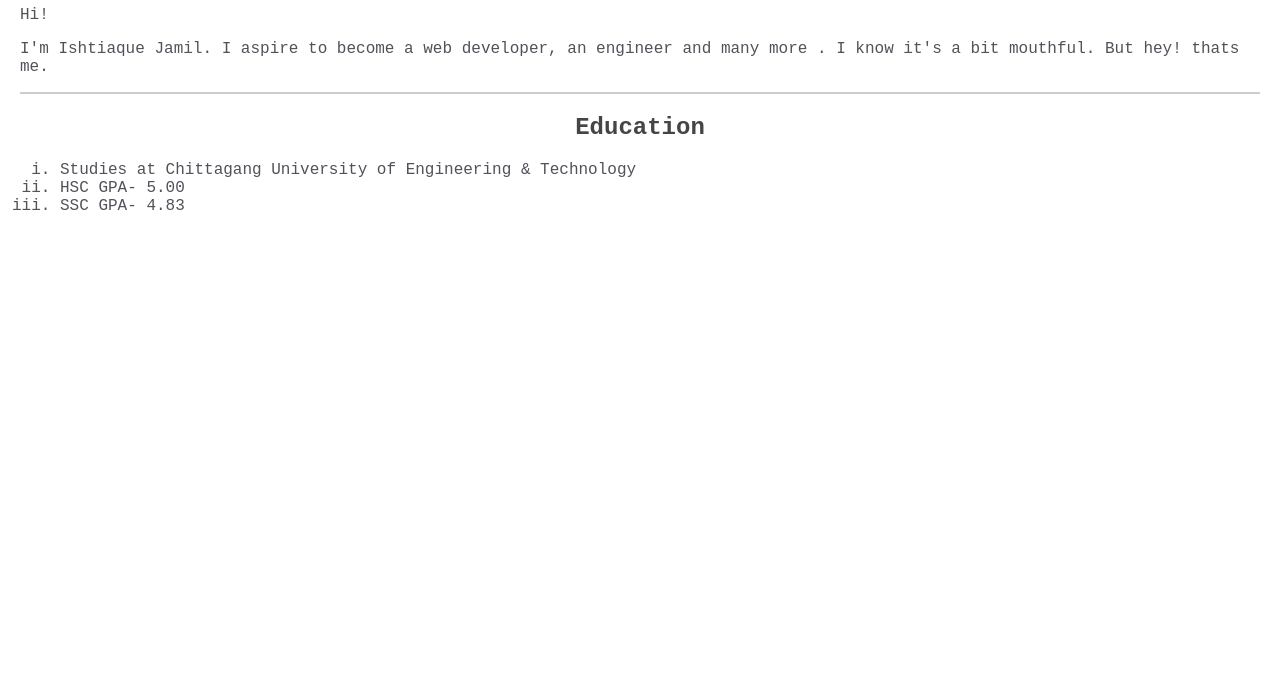
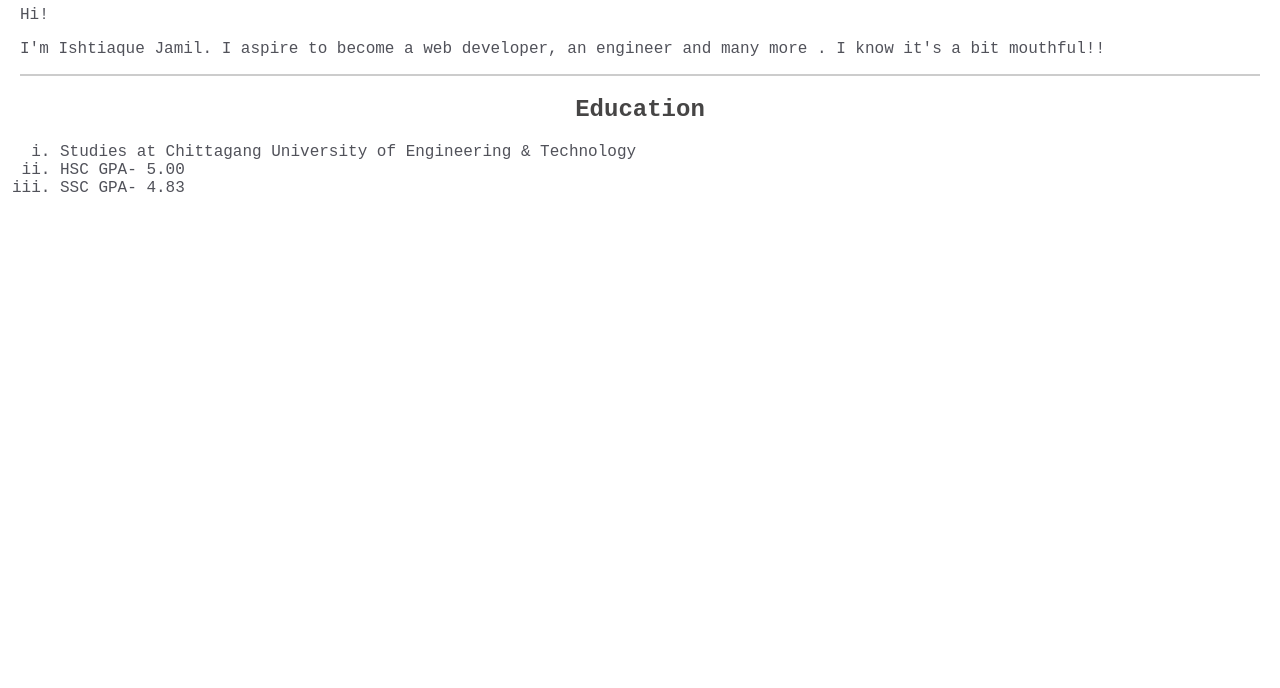
Before and after one commit to ijamil45/Ishtiaque-Jamil, a plain HTML site: page About/index.html in a window 1280 px wide. Shown: the part 112-800 px from the top of the page. Drawn offline with Linux system fonts and the light colour scheme.

Commit message:
Update index.html

```diff
--- a/About/index.html
+++ b/About/index.html
@@ -16,7 +16,7 @@
 
     <h1>About</h1>
     <P>Hi!</P>
-    <p>I'm Ishtiaque Jamil. I aspire to become a web developer, an engineer and many more . I know it's a bit mouthful. But hey! thats me.</p>
+    <p>I'm Ishtiaque Jamil. I aspire to become a web developer, an engineer and many more . I know it's a bit mouthful!! </p>
 <hr>
     <h2>Education</h2>
     <ol type="i">
```
